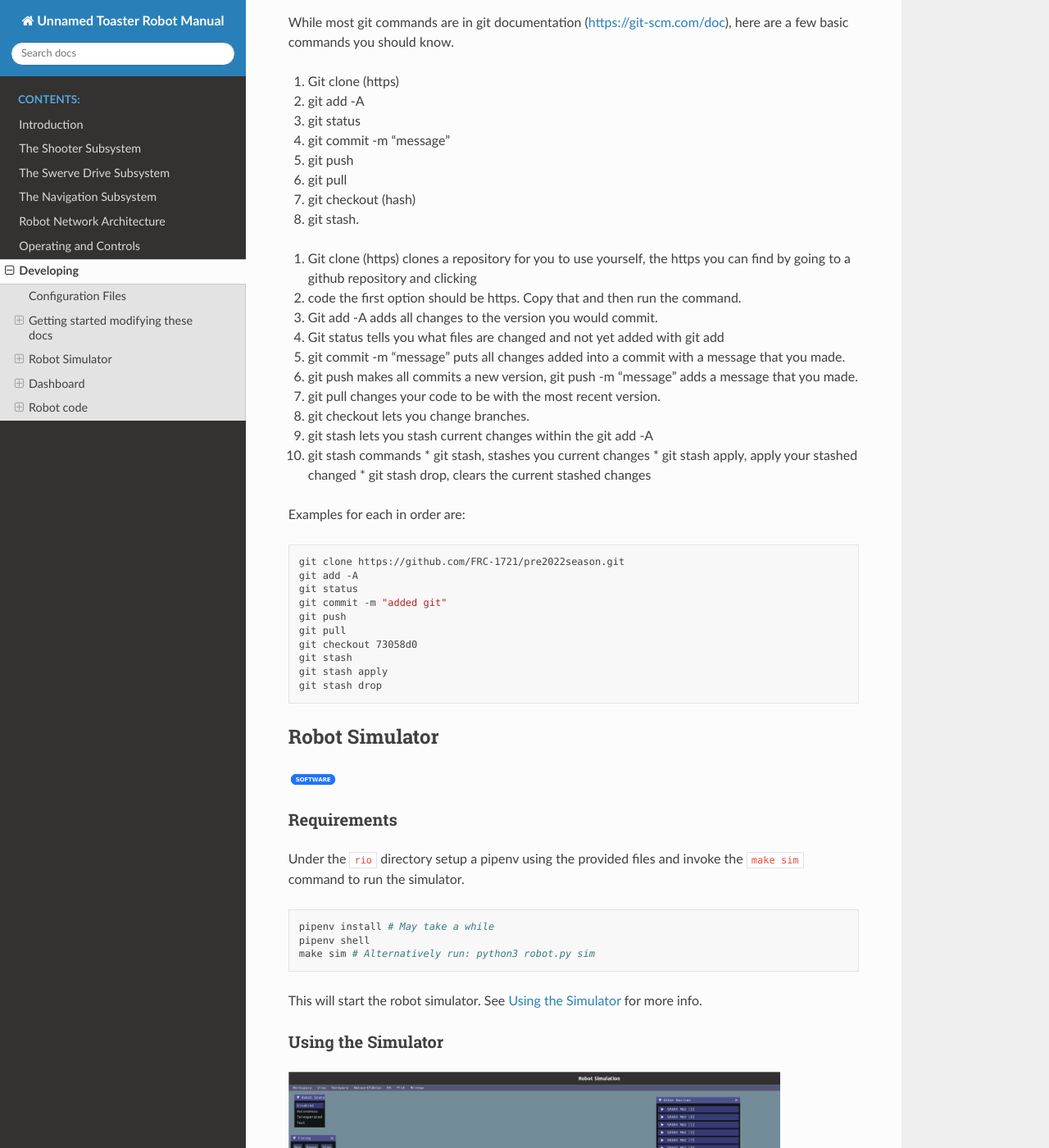
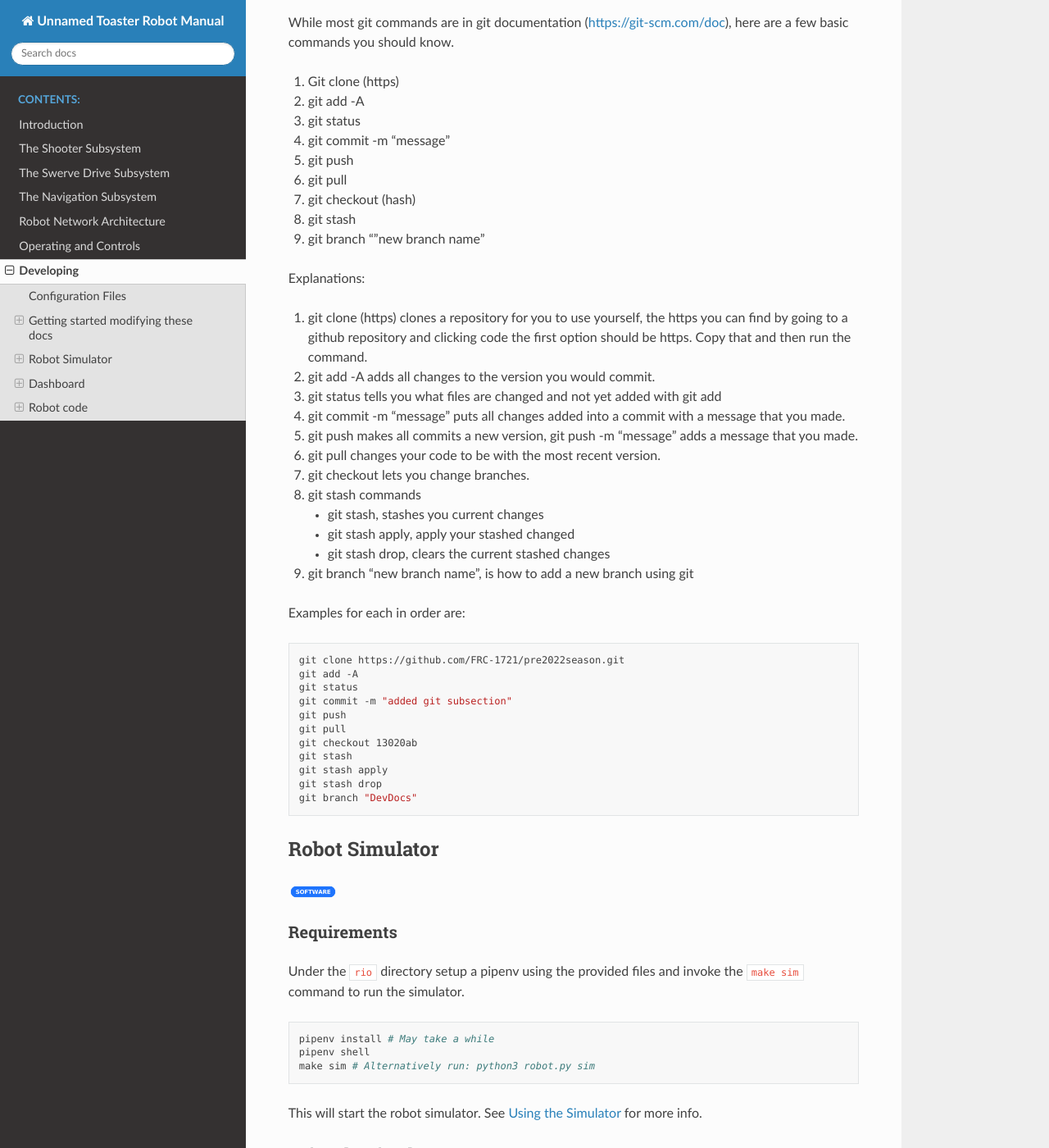
Before and after one commit to FRC-1721/1721-RapidReact, a Sphinx documentation site: the page built from docs/developing/developing.rst, in a window 1280 px wide and 1400 px high, scrolled down 1298 px. Shown: the whole window at 82% size. Built offline with Sphinx 7.4.7 and the Read the Docs theme 2.0.0, drawn with Linux system fonts in a browser that asks for light colours.

Commit message:
lose changes

```diff
--- a/docs/developing/developing.rst
+++ b/docs/developing/developing.rst
@@ -66,23 +66,24 @@ here are a few basic commands you should know.
 #. git push
 #. git pull
 #. git checkout (hash)
-#. git stash.
+#. git stash
+#. git branch ""new branch name"
 
-.. this is need to separate the lines ..
+Explanations:
 
-#. Git clone (https) clones a repository for you to use yourself, the https you can find by going to a github repository and clicking
-#. code the first option should be https. Copy that and then run the command.
-#. Git add -A adds all changes to the version you would commit.
-#. Git status tells you what files are changed and not yet added with git add
+#. git clone (https) clones a repository for you to use yourself, the https you can find by going to a github repository and clicking code the first option should be https. Copy that and then run the command.
+#. git add -A adds all changes to the version you would commit.
+#. git status tells you what files are changed and not yet added with git add
 #. git commit -m "message" puts all changes added into a commit with a message that you made.
 #. git push makes all commits a new version, git push -m "message" adds a message that you made.
 #. git pull changes your code to be with the most recent version.
 #. git checkout lets you change branches.
-#. git stash lets you stash current changes within the git add -A
 #. git stash commands
+
    * git stash, stashes you current changes
    * git stash apply, apply your stashed changed
    * git stash drop, clears the current stashed changes
+#. git branch "new branch name", is how to add a new branch using git
 
 Examples for each in order are:
 
@@ -91,13 +92,14 @@ Examples for each in order are:
    git clone https://github.com/FRC-1721/pre2022season.git
    git add -A
    git status
-   git commit -m "added git"
+   git commit -m "added git subsection"
    git push
    git pull
-   git checkout 73058d0
+   git checkout 13020ab
    git stash
    git stash apply
    git stash drop
+   git branch "DevDocs"
 
 
 Robot Simulator
@@ -185,6 +187,7 @@ Activating the dashboard doesn't automatically start. To start the Dashboard wit
 Within this you will see one called local host, you will need to copy that link and put it in a web browser.
 It is recommened that you use this in incognito due to network cache causing issues with not updating.
 
+.. remember to update png as software is updated ..
 .. image:: resources/WebStation.png
   :width: 600
   :alt: Alternative text
```
Also changed, not shown: docs/subsystems/navigation.rst (+10 -1 lines), docs/subsystems/shooter.rst (+6 -3 lines).
